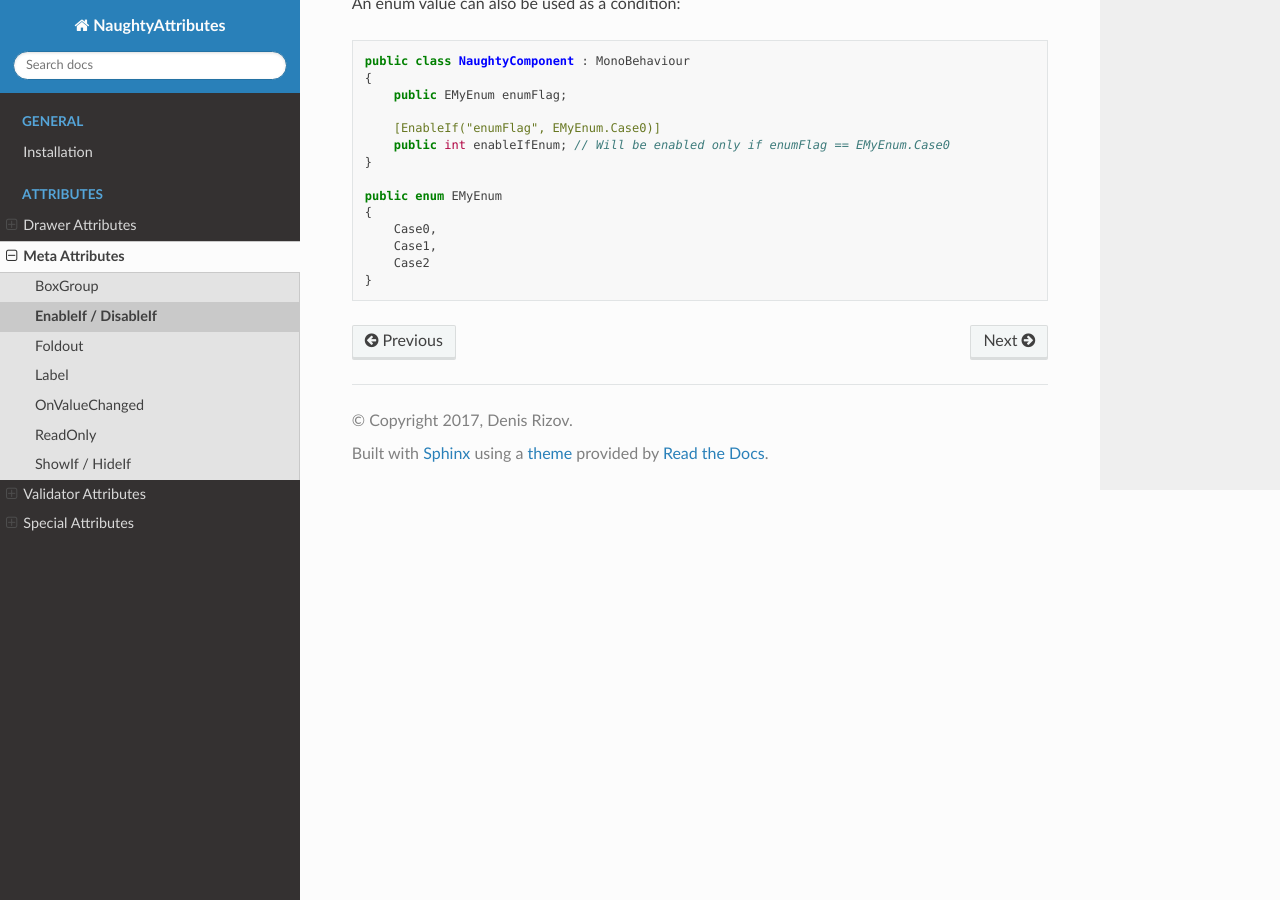
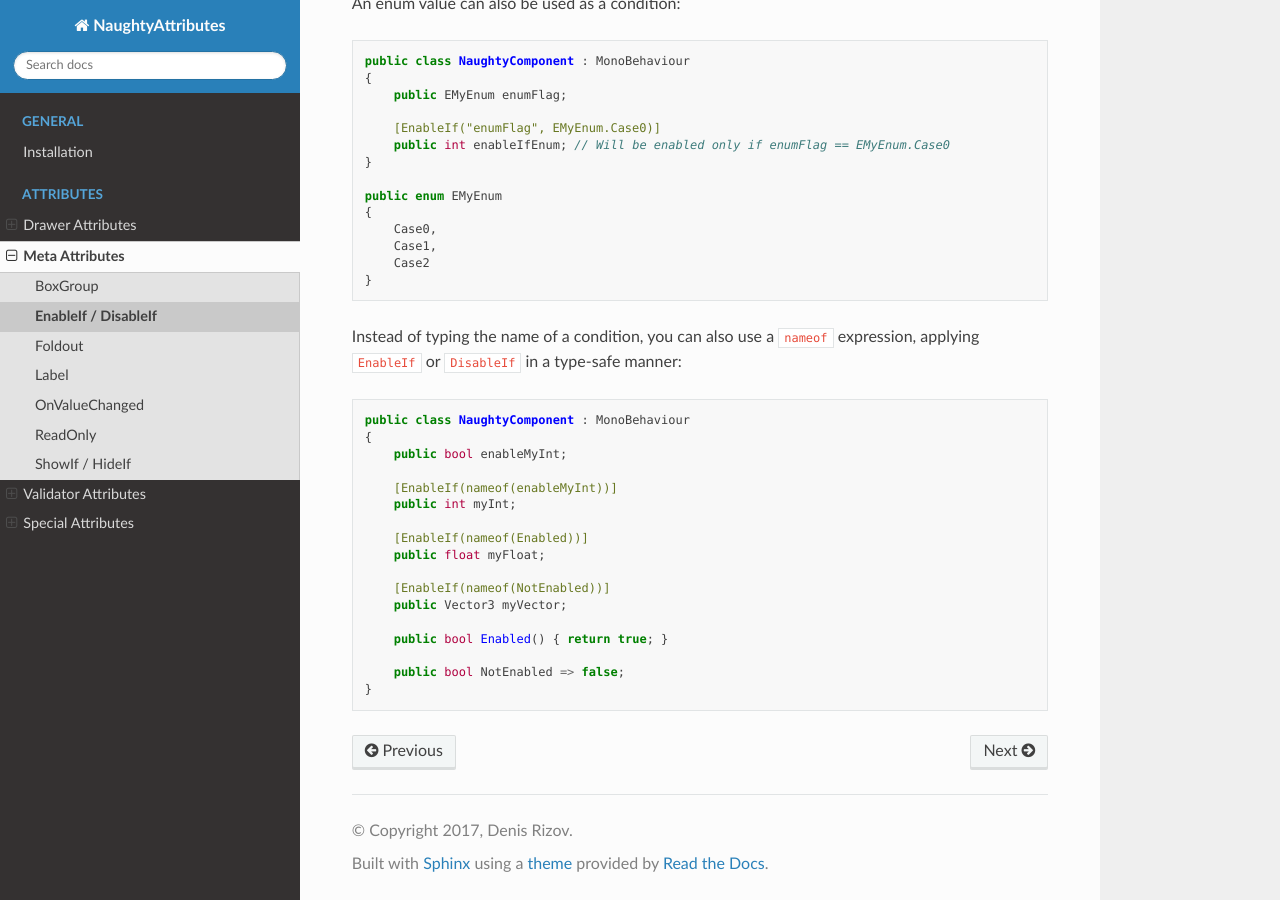
Before and after one commit to dbrizov/na-docs, a Sphinx documentation site: the page built from source/attributes/meta_attributes/enable_disable_if.rst, in a window 1280 px wide and 900 px high, scrolled down 1119 px. Built offline with Sphinx 7.4.7 and the Read the Docs theme 2.0.0, drawn with Linux system fonts in a browser that asks for light colours.

Commit message:
Update enable_disable_if.rst
Add example using nameof expresssion to apply EnableIf and DisableIf in a type-safe manner

```diff
--- a/source/attributes/meta_attributes/enable_disable_if.rst
+++ b/source/attributes/meta_attributes/enable_disable_if.rst
@@ -61,3 +61,23 @@ An enum value can also be used as a condition::
         Case1,
         Case2
     }
+
+Instead of typing the name of a condition, you can also use a ``nameof`` expression, applying ``EnableIf`` or ``DisableIf`` in a type-safe manner::
+
+    public class NaughtyComponent : MonoBehaviour
+    {
+        public bool enableMyInt;
+
+        [EnableIf(nameof(enableMyInt))]
+        public int myInt;
+
+        [EnableIf(nameof(Enabled))]
+        public float myFloat;
+
+        [EnableIf(nameof(NotEnabled))]
+        public Vector3 myVector;
+
+        public bool Enabled() { return true; }
+
+        public bool NotEnabled => false;
+    }
```
